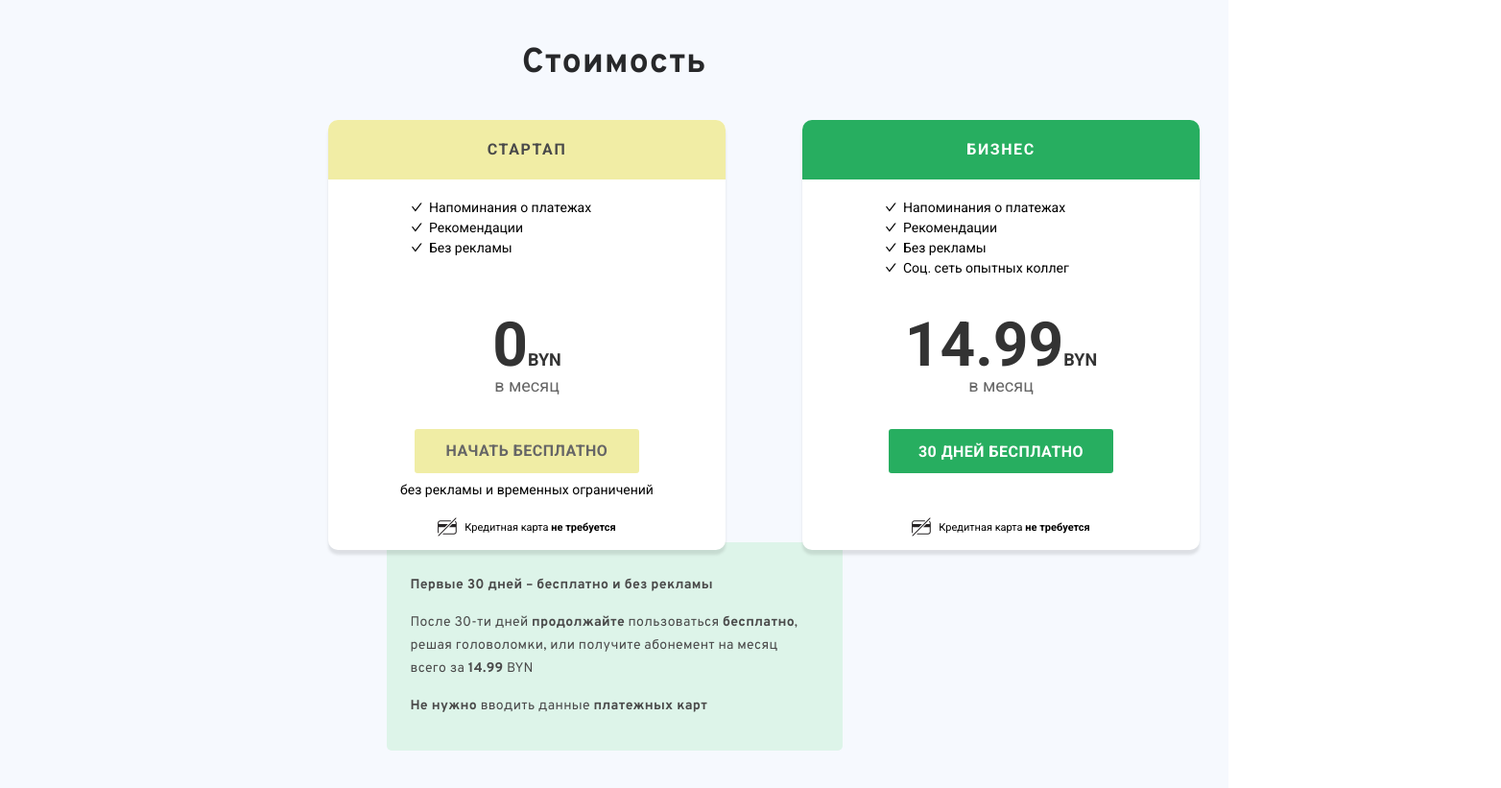
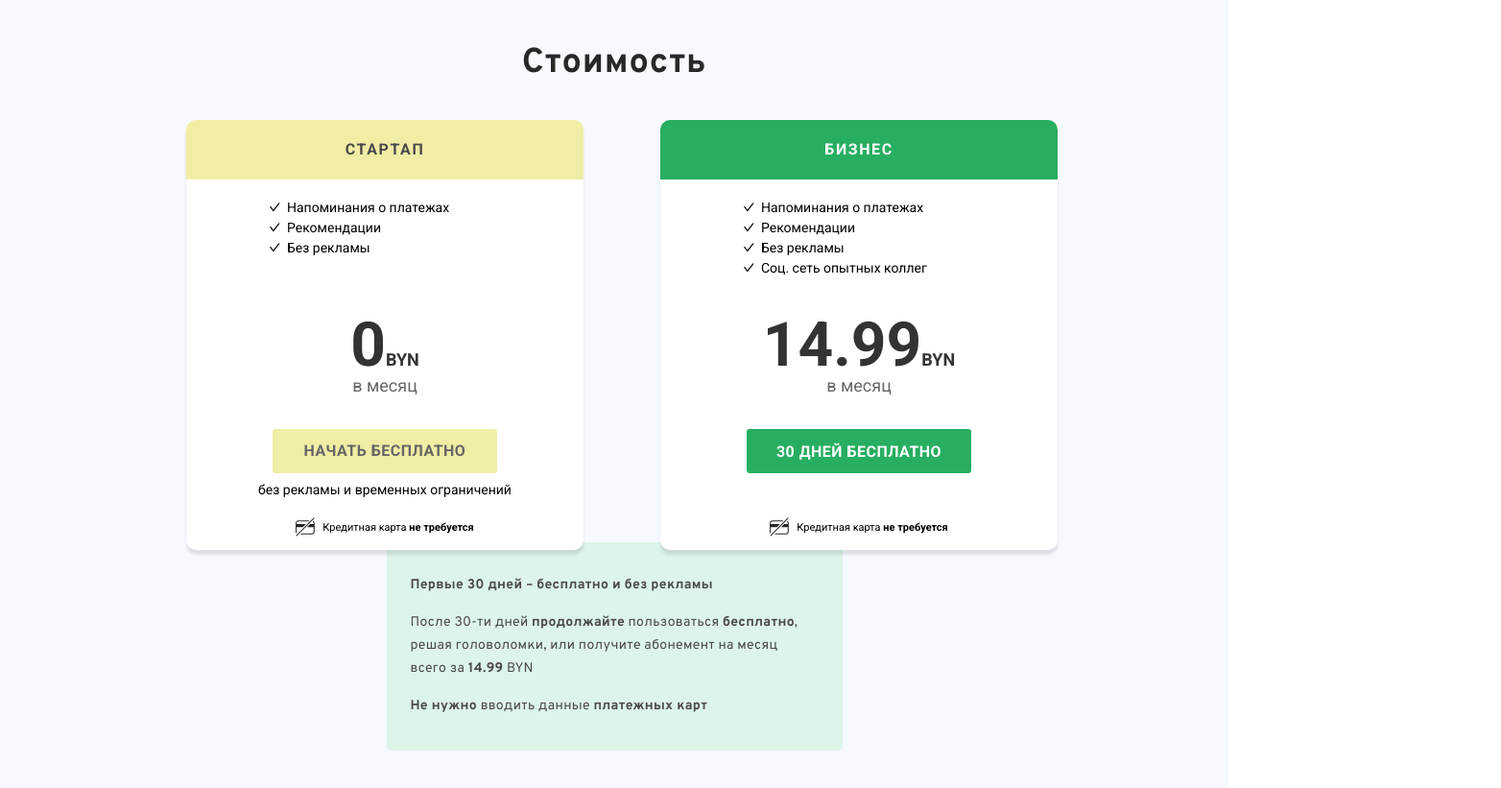
Before and after one commit to meylisday/entfriend-project, a website: page index.html in a window 1280 px wide. Shown: the part 2880-3701 px from the top of the page at 96% size, 1564 px wide, since content can reach past the window. Drawn offline with Linux system fonts and the light colour scheme.

Commit message:
added adaptive layout v.2.5

```diff
--- a/assets/scss/_cost.scss
+++ b/assets/scss/_cost.scss
@@ -4,6 +4,8 @@
     .section-cost-container {
         &__block {
             margin-top: 2em;
+            display: flex;
+            justify-content: center;
 
             @include mobile {
                 display: flex;
--- a/index.html
+++ b/index.html
@@ -216,8 +216,8 @@
         <div class="containder-fluid section-cost-container">
             <h1 class="common-title">Стоимость</h1>
             <div class="columns section-cost-container__block">
-                <div class="column is-3 is-mobile is-all"></div>
-                <div class="column is-2 section-cost-container__block--startap">
+                <div class="column is-1 is-mobile is-all"></div>
+                <div class="column is-5 section-cost-container__block--startap">
                     <div class="section-cost-container__block--startap-title">
                         <h1>Стартап</h1>
                     </div>
@@ -243,7 +243,7 @@
                         <span>Кредитная карта <b>не требуется</b></span>
                     </div>
                 </div>
-                <div class="column is-2 section-cost-container__block--business">
+                <div class="column is-5 section-cost-container__block--business">
                     <div class="section-cost-container__block--business-title">
                         <h1>Бизнес</h1>
                     </div>
@@ -267,7 +267,7 @@
                         <span>Кредитная карта <b>не требуется</b></span>
                     </div>
                 </div>
-                <div class="column is-3 is-mobile is-all"></div>
+                <div class="column is-1 is-mobile is-all"></div>
             </div>
             <div class="block-tip-wrapper">
                 <div class="block-tip">
@@ -311,7 +311,7 @@
             <div class="columns">
                 <div class="column is-1 is-mobile"></div>
                 <div class="column"><a href="#">EntFriend © 2019</a></div>
-                <div class="column is-6 is-mobile"></div>
+                <div class="column is-5 is-mobile"></div>
                 <div class="column"><a href="#">Конфиденциальность</a></div>
                 <div class="column"><a href="#">Условия обслуживания</a></div>
                 <div class="column is-1 is-mobile"></div>
```
Also changed, not shown: assets/css/style.css.
